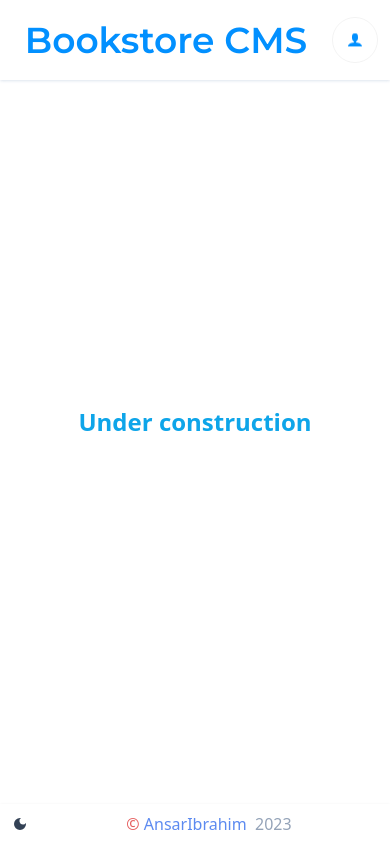
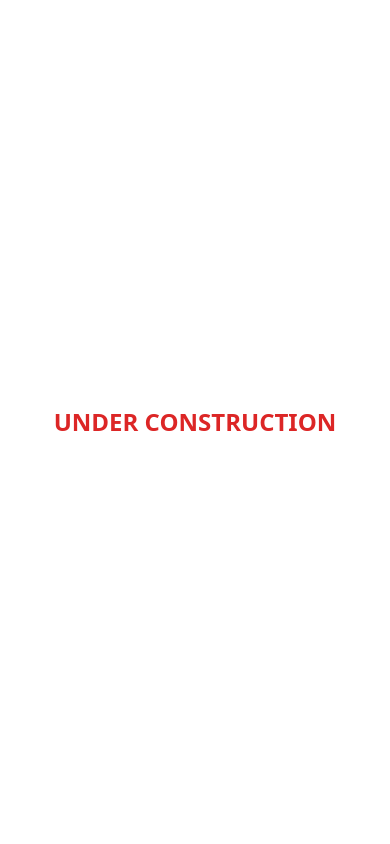
Before and after one commit to AnsarIbrahim/Bookstore, a React (Create React App) app: page /categories in a window 390 px wide. Built offline with nearby package versions, Linux system fonts and the light colour scheme; a web font is replaced by a local one.

Commit message:
Dark-Light-Mode 💡💡💡

```diff
--- a/src/App.js
+++ b/src/App.js
@@ -3,21 +3,17 @@ import { BrowserRouter as Router, Routes, Route } from 'react-router-dom';
 import { Provider } from 'react-redux';
 import HomePage from './components/Home/HomePage';
 import CategoriesPage from './components/Categories/CategoriesPage';
-import Navigation from './components/Navigation/Navigation';
 import store from './redux/Store';
-import Footer from './components/Footer/Footer';
 
 function App() {
   return (
     <div className="bg-[#f5f5f4]">
       <Provider store={store}>
         <Router>
-          <Navigation />
           <Routes>
             <Route path="/" element={<HomePage />} />
             <Route path="/categories" element={<CategoriesPage />} />
           </Routes>
-          <Footer />
         </Router>
       </Provider>
     </div>
--- a/src/components/Books/BookForm.jsx
+++ b/src/components/Books/BookForm.jsx
@@ -31,7 +31,7 @@ const BookForm = () => {
 
   return (
     <>
-      <div className="">
+      <div className="mb-20 sm:mb-4 ">
         <span className="border-t-2 flex items-center justify-center w-[77vw] m-auto border-slate-300 mt-10" />
         <div className="flex items-center mb-3 lg:items-start mt-5 justify-start flex-col w-[77vw] m-auto">
           <h2 className=" font-semibold text-2xl text-black">ADD NEW BOOK</h2>
@@ -45,7 +45,7 @@ const BookForm = () => {
               onChange={(e) => setTitle(e.target.value)}
               placeholder="Book Title"
               required
-              className="w-[50vw] sm:w-[30vw] lg:w-[25vw] border border-slate-300 rounded-md py-2 pl-3 pr-3 shadow-sm focus:outline-none focus:border-sky-500 focus:ring-sky-500 focus:ring-1"
+              className="w-[50vw] sm:w-[30vw] lg:w-[25vw] border border-slate-300 rounded-md py-2 pl-3 pr-3 shadow-sm focus:outline-none focus:border-sky-500 focus:ring-sky-500 focus:ring-1 dark:bg-slate-600"
             />
             <input
               type="text"
@@ -54,7 +54,7 @@ const BookForm = () => {
               onChange={(e) => setAuthor(e.target.value)}
               placeholder="Author"
               required
-              className="w-[50vw] sm:w-[10vw] border border-slate-300 rounded-md py-2 pl-3 pr-3 shadow-sm focus:outline-none focus:border-sky-500 focus:ring-sky-500 focus:ring-1"
+              className="w-[50vw] sm:w-[10vw] border border-slate-300 rounded-md py-2 pl-3 pr-3 shadow-sm focus:outline-none focus:border-sky-500 focus:ring-sky-500 focus:ring-1 dark:bg-slate-600"
             />
             <input
               type="text"
@@ -63,7 +63,7 @@ const BookForm = () => {
               onChange={(e) => setCategory(e.target.value)}
               placeholder="Category"
               required
-              className="w-[50vw] sm:w-[10vw] border border-slate-300 rounded-md py-2 pl-3 pr-3 shadow-sm focus:outline-none focus:border-sky-500 focus:ring-sky-500 focus:ring-1"
+              className="w-[50vw] sm:w-[10vw] border border-slate-300 rounded-md py-2 pl-3 pr-3 shadow-sm focus:outline-none focus:border-sky-500 focus:ring-sky-500 focus:ring-1 dark:bg-slate-600"
             />
             <button className="sm:mt-0 sm:ml-2 sm:w-24 w-[30vw] lg:w-[10vw] rounded-[5px] bg-[#0290ff] hover:text-white hover:bg-blue-700  text-white py-1  mt-2 transition ease-in-out delay-150 hover:-translate-y-1 hover:scale-110 duration-300 motion-reduce:transition-none motion-reduce:hover:transform-none lg:mt-1" type="submit">Add Book</button>
           </form>
--- a/src/components/Books/BookList.jsx
+++ b/src/components/Books/BookList.jsx
@@ -11,10 +11,10 @@ const BookList = () => {
   }, [dispatch]);
   return (
     <div className="flex items-center justify-center scroll-smooth hover:scroll-auto">
-      <ul className="w-[90%] sm:w-[70%] md:w-[80%] p-5 h-[70vh] grid gap-5 overflow-y-auto mt-24 md:mt-28 ">
+      <ul className="w-[90%] sm:w-[70%] md:w-[80%] p-5 h-[70vh] grid gap-5 overflow-y-auto mt-24 md:mt-28">
         {books
           && books.map((book) => (
-            <li key={book.id} className="flex justify-center items-center md:justify-around py-5 flex-col md:flex-row shadow shadow-slate-400 bg-white hover:shadow-lg hover:translate-y-2">
+            <li key={book.id} className="flex justify-center items-center md:justify-around py-5 flex-col md:flex-row shadow shadow-slate-400 bg-white hover:shadow-lg hover:translate-y-2 dark:bg-slate-600">
               <Book items={book} />
             </li>
           ))}
--- a/src/components/Footer/Footer.jsx
+++ b/src/components/Footer/Footer.jsx
@@ -1,13 +1,22 @@
 import React from 'react';
 import { MdDarkMode } from 'react-icons/md';
+import PropTypes from 'prop-types';
 
-const Footer = () => (
+const Footer = ({ handleDarkMode, isDarkMode }) => (
   <>
-    <div className="fixed flex w-full h-10 items-center justify-start bg-white shadow sm:h-10 z-40 bottom-0">
-      <div className=" pl-3">
-        <MdDarkMode className="sm:hidden items-center justify-start text-slate-700" />
+    <div className="fixed flex w-full h-10 items-center justify-start bg-white sm:h-10 z-40 bottom-0 dark:bg-gray-800 shadow shadow-slate-100">
+      <div className=" pl-10">
+        {isDarkMode ? (
+          <button type="button" title="darkmode" onClick={handleDarkMode}>
+            <MdDarkMode className="sm:hidden items-center justify-start text-white" />
+          </button>
+        ) : (
+          <button type="button" title="darkmode" onClick={handleDarkMode}>
+            <MdDarkMode className="sm:hidden items-center justify-start text-slate-700" />
+          </button>
+        )}
       </div>
-      <div className="w-full flex items-center justify-center">
+      <div className="w-full flex items-center justify-center pr-10">
         <span className="text-red-600/75">©</span>
     &nbsp;
         <a className="text-blue-600/75 hover:text-blue-600 transition ease-in-out delay-150 hover:-translate-y-1 hover:scale-110 duration-300 motion-reduce:transition-none motion-reduce:hover:transform-none" href="https://github.com/AnsarIbrahim">
@@ -22,4 +31,13 @@ const Footer = () => (
   </>
 );
 
+Footer.defaultProps = {
+  handleDarkMode: () => {},
+};
+
+Footer.propTypes = {
+  handleDarkMode: PropTypes.func,
+  isDarkMode: PropTypes.objectOf(PropTypes.string).isRequired,
+};
+
 export default Footer;
--- a/src/components/Home/HomePage.jsx
+++ b/src/components/Home/HomePage.jsx
@@ -1,14 +1,26 @@
-import React from 'react';
+import React, { useState } from 'react';
 import BookList from '../Books/BookList';
 import BookForm from '../Books/BookForm';
+import Navigation from '../Navigation/Navigation';
+import Footer from '../Footer/Footer';
 
-const HomePage = () => (
+const HomePage = () => {
+  const [isDarkMode, setDarkMode] = useState(false);
+  const handleDarkMode = () => {
+    setDarkMode((res) => !res);
+  };
+  return (
     <>
+      <div className={isDarkMode ? 'dark' : 'light'}>
         <div className="overscroll-y-auto h-[130vh] sm:h-[110vh] lg:h-[110vh] scroll-smooth">
+          <Navigation handleDarkMode={handleDarkMode} isDarkMode={isDarkMode} />
           <BookList />
           <BookForm />
+          <Footer handleDarkMode={handleDarkMode} isDarkMode={isDarkMode} />
+        </div>
       </div>
     </>
   );
+};
 
 export default HomePage;
--- a/src/components/Navigation/Navigation.jsx
+++ b/src/components/Navigation/Navigation.jsx
@@ -2,10 +2,11 @@ import React from 'react';
 import { Link } from 'react-router-dom';
 import { ImUser } from 'react-icons/im';
 import { MdDarkMode } from 'react-icons/md';
+import PropTypes from 'prop-types';
 import './navi.css';
 
-const Navigation = () => (
-  <div className="fixed nav-bar h-20 flex w-full items-center justify-around whitespace-normal bg-white shadow shadow-slate-200 sm:h-24 z-40">
+const Navigation = ({ handleDarkMode, isDarkMode }) => (
+  <div className="fixed nav-bar h-20 flex w-full items-center justify-around whitespace-normal bg-white shadow shadow-slate-200 sm:h-24 z-40 dark:bg-gray-800">
     <nav className=" w-full p-3 sm:w-[60vw]">
       <ul className=" flex flex-col items-center gap-[4vw]  sm:flex-row">
         <h1 className="nav-bar text-4xl font-semibold not-italic text-[#0290ff] antialiased hover:italic hover:subpixel-antialiased mt-8 sm:mt-0 ">
@@ -35,9 +36,26 @@ const Navigation = () => (
       </a>
     </div>
     <div>
-      <MdDarkMode className="sm:block hidden text-slate-600" />
+      {isDarkMode ? (
+        <button type="button" title="darkmode" onClick={handleDarkMode}>
+          <MdDarkMode className="sm:block hidden text-white" />
+        </button>
+      ) : (
+        <button type="button" title="darkmode" onClick={handleDarkMode}>
+          <MdDarkMode className="sm:block hidden text-slate-600" />
+        </button>
+      )}
     </div>
   </div>
 );
 
+Navigation.defaultProps = {
+  handleDarkMode: () => {},
+};
+
+Navigation.propTypes = {
+  handleDarkMode: PropTypes.func,
+  isDarkMode: PropTypes.objectOf(PropTypes.string).isRequired,
+};
+
 export default Navigation;
--- a/src/components/Navigation/navi.css
+++ b/src/components/Navigation/navi.css
@@ -15,3 +15,11 @@
   font-family: Montserrat, sans-serif;
   cursor: pointer;
 }
+
+.dark {
+  background-color: rgb(55, 65, 81);
+}
+
+.dark .active {
+  color: #fff;
+}
--- a/tailwind.config.js
+++ b/tailwind.config.js
@@ -1,6 +1,7 @@
 /** @type {import('tailwindcss').Config} */
 module.exports = {
   content: ['./src/**/*.{js,jsx,ts,tsx}'],
+  darkMode: 'class',
   theme: {
     container: {
       center: true,
```
Lines whose indentation alone changed are shown as unchanged.
